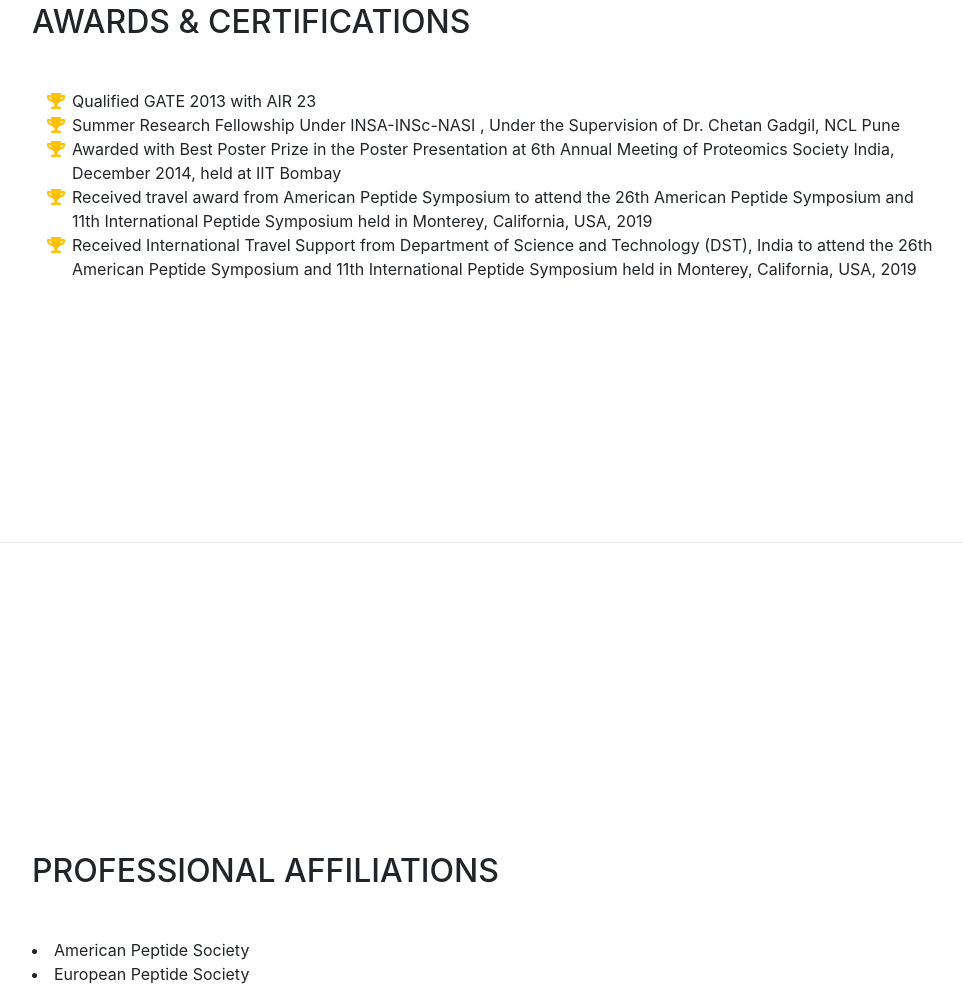
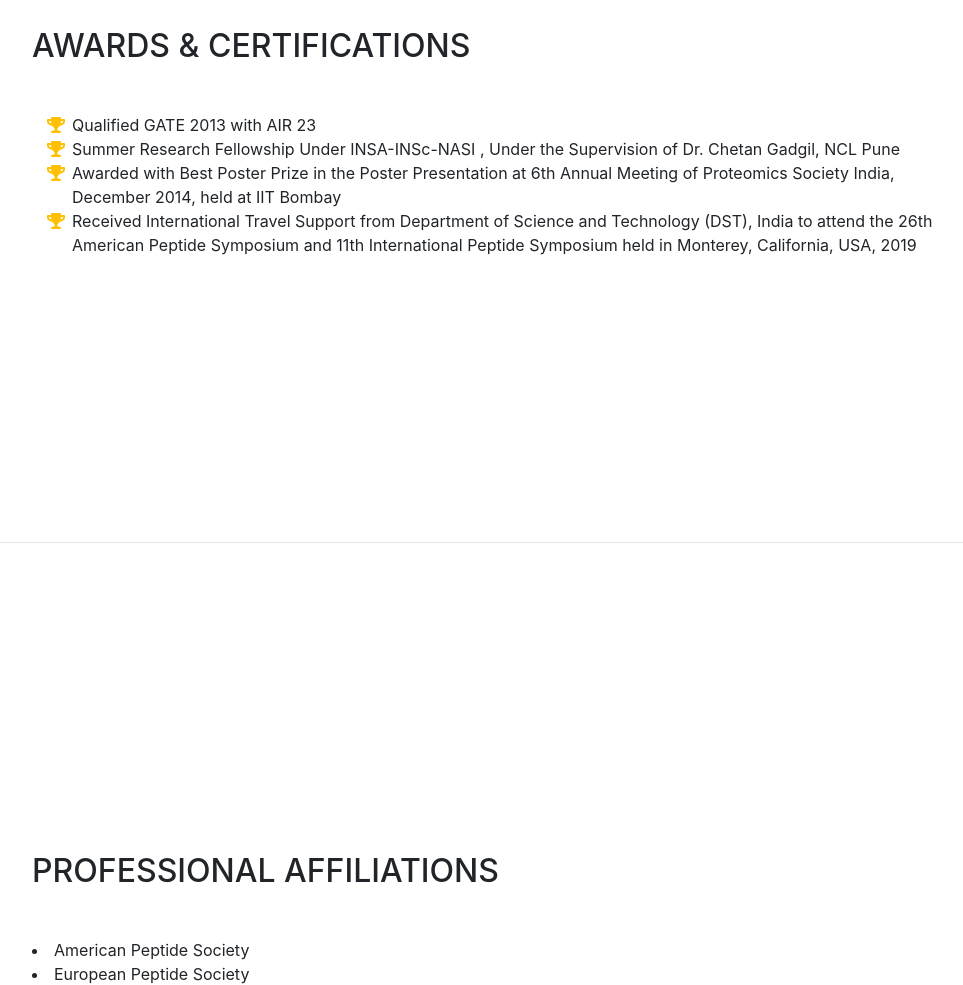
Before and after one commit to debikadatta/debikadatta.github.io, a website with bundled scripts: page index.html in a window 1280 px wide. Shown: the part 4263-5248 px from the top of the page, without its empty margins (288-1251 px from the left). Built offline with nearby package versions, Linux system fonts and the light colour scheme; a web font is replaced by a local one.

Commit message:
Update index.html

```diff
--- a/index.html
+++ b/index.html
@@ -216,13 +216,9 @@
 Pune</li>
             <li>
               <i class="fa-li fa fa-trophy text-warning"></i>
-
               Awarded with Best Poster Prize in the Poster Presentation at 6th Annual Meeting of Proteomics Society India,
 December 2014, held at IIT Bombay<li>
 		  <li>
-		<i class="fa-li fa fa-trophy text-warning"></i>
-              Received travel award from American Peptide Symposium to attend the 26th American Peptide Symposium and 11th International Peptide Symposium held in Monterey, California, USA, 2019</li>
-            <li>
 		    <i class="fa-li fa fa-trophy text-warning"></i>
               Received International Travel Support from Department of Science and Technology (DST), India to attend the 26th American Peptide Symposium and 11th International Peptide Symposium held in Monterey, California, USA, 2019</li>
             <li>
```
